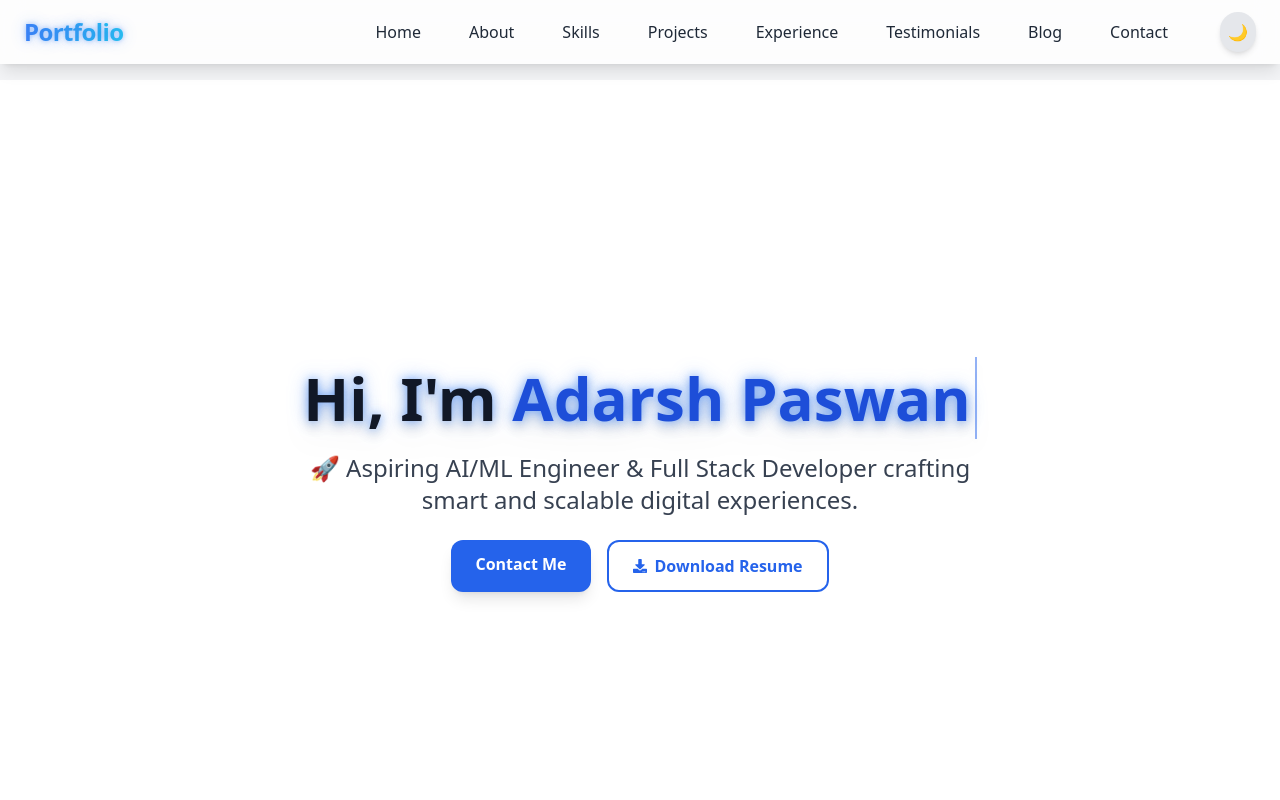
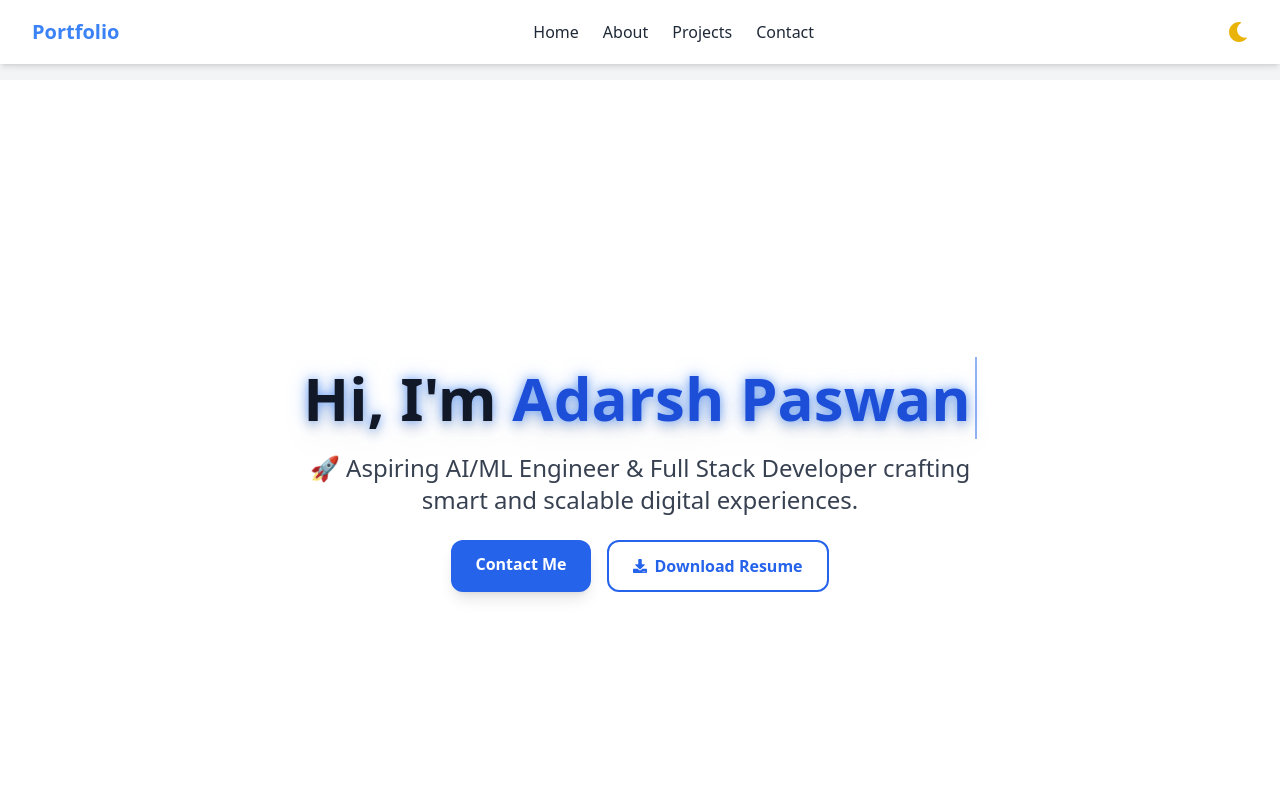
Before and after one commit to Adarsh130/Portfolio, a React (Vite) app: page / in a window 1280 px wide. Shown: the top 800 px of the page. Built offline with nearby package versions, Linux system fonts and the light colour scheme.

Commit message:
Update Navbar.jsx

```diff
--- a/src/components/Navbar.jsx
+++ b/src/components/Navbar.jsx
@@ -1,114 +1,68 @@
-import React, { useState, useEffect } from 'react';
-import { motion } from 'framer-motion';
+import React, { useState } from 'react';
+import { FaSun, FaMoon, FaBars, FaTimes } from 'react-icons/fa';
 
 const Navbar = () => {
   const [darkMode, setDarkMode] = useState(false);
-  const [menuOpen, setMenuOpen] = useState(false);
+  const [isOpen, setIsOpen] = useState(false);
 
-  useEffect(() => {
-    const root = document.documentElement;
-    darkMode ? root.classList.add('dark') : root.classList.remove('dark');
-  }, [darkMode]);
+  const toggleDarkMode = () => {
+    setDarkMode(!darkMode);
+    document.documentElement.classList.toggle('dark');
+  };
 
-  const navItems = [
-    'home',
-    'about',
-    'skills',
-    'projects',
-    'experience',
-    'testimonials',
-    'blog',
-    'contact',
-  ];
-
-  const handleNavClick = () => {
-    setMenuOpen(false);
+  const toggleMenu = () => {
+    setIsOpen(!isOpen);
   };
 
   return (
-    <motion.nav
-      initial={{ y: -80, opacity: 0 }}
-      animate={{ y: 0, opacity: 1 }}
-      transition={{ duration: 0.6, ease: 'easeOut' }}
-      className="fixed w-full top-0 left-0 bg-white dark:bg-zinc-900 bg-opacity-80 dark:bg-opacity-90 backdrop-blur-md shadow-lg z-50 transition-all duration-500"
-    >
-      <div className="max-w-7xl mx-auto px-6 py-3 flex justify-between items-center">
+    <nav className="fixed top-0 left-0 w-full z-50 bg-white dark:bg-gray-900 shadow-md">
+      <div className="max-w-7xl mx-auto px-4 sm:px-6 lg:px-8 h-16 flex justify-between items-center">
         {/* Logo */}
-        <h1 className="font-extrabold text-2xl text-blue-600 dark:text-blue-400 tracking-tight glow">
-          <span className="text-transparent bg-clip-text bg-gradient-to-r from-blue-500 to-cyan-400">
-            Portfolio
-          </span>
-        </h1>
+        <h1 className="text-xl font-bold text-blue-500">Portfolio</h1>
 
-        {/* Desktop Nav */}
-        <ul className="hidden md:flex gap-6 items-center">
-          {navItems.map((item) => (
-            <li key={item} className="group relative">
-              <a
-                href={`#${item}`}
-                className="capitalize px-3 py-1 rounded-md text-gray-800 dark:text-gray-200 transition duration-300"
-              >
-                {item}
-                <span className="absolute left-0 bottom-0 w-0 h-0.5 bg-gradient-to-r from-blue-500 to-cyan-400 group-hover:w-full transition-all duration-300 rounded"></span>
-              </a>
-            </li>
-          ))}
-          <li>
-            <button
-              onClick={() => setDarkMode(!darkMode)}
-              className="ml-4 p-2 rounded-full bg-gray-200 dark:bg-zinc-700 hover:bg-blue-100 dark:hover:bg-zinc-600 text-gray-900 dark:text-gray-100 shadow-md transition"
-              aria-label="Toggle dark mode"
-            >
-              {darkMode ? '☀️' : '🌙'}
-            </button>
-          </li>
+        {/* Desktop Menu */}
+        <ul className="hidden md:flex space-x-6 text-gray-800 dark:text-white font-medium">
+          <li><a href="#home" className="hover:text-blue-500">Home</a></li>
+          <li><a href="#about" className="hover:text-blue-500">About</a></li>
+          <li><a href="#projects" className="hover:text-blue-500">Projects</a></li>
+          <li><a href="#contact" className="hover:text-blue-500">Contact</a></li>
         </ul>
 
+        {/* Desktop Dark Mode */}
+        <button
+          onClick={toggleDarkMode}
+          className="hidden md:block text-yellow-500 dark:text-white text-xl"
+        >
+          {darkMode ? <FaSun /> : <FaMoon />}
+        </button>
+
         {/* Mobile Icons */}
-        <div className="flex items-center md:hidden gap-2">
+        <div className="md:hidden flex items-center gap-3">
           <button
-            onClick={() => setDarkMode(!darkMode)}
-            className="p-2 rounded-full bg-gray-200 dark:bg-zinc-700 hover:bg-blue-100 dark:hover:bg-zinc-600 text-gray-900 dark:text-gray-100 shadow-md transition"
-            aria-label="Toggle dark mode"
+            onClick={toggleDarkMode}
+            className="text-yellow-500 dark:text-white text-xl"
           >
-            {darkMode ? '☀️' : '🌙'}
+            {darkMode ? <FaSun /> : <FaMoon />}
           </button>
-
           <button
-            onClick={() => setMenuOpen(!menuOpen)}
-            className="p-2 text-2xl text-gray-700 dark:text-white focus:outline-none"
-            aria-label="Toggle menu"
+            onClick={toggleMenu}
+            className="text-gray-700 dark:text-white text-2xl focus:outline-none"
           >
-            {menuOpen ? '✖' : '☰'}
+            {isOpen ? <FaTimes /> : <FaBars />}
           </button>
         </div>
       </div>
 
-      {/* Mobile Nav Menu */}
-      {menuOpen && (
-        <div className="md:hidden bg-white dark:bg-zinc-900 px-6 py-4 space-y-4 transition-all duration-300">
-          {navItems.map((item) => (
-            <a
-              key={item}
-              href={`#${item}`}
-              onClick={handleNavClick}
-              className="block capitalize text-gray-800 dark:text-gray-200 py-2 border-b border-gray-200 dark:border-zinc-700"
-            >
-              {item}
-            </a>
-          ))}
-        </div>
+      {/* Mobile Menu */}
+      {isOpen && (
+        <ul className="md:hidden bg-white dark:bg-gray-800 px-4 py-4 space-y-4 text-gray-800 dark:text-white font-medium">
+          <li><a href="#home" className="block" onClick={toggleMenu}>Home</a></li>
+          <li><a href="#about" className="block" onClick={toggleMenu}>About</a></li>
+          <li><a href="#projects" className="block" onClick={toggleMenu}>Projects</a></li>
+          <li><a href="#contact" className="block" onClick={toggleMenu}>Contact</a></li>
+        </ul>
       )}
-
-      {/* Glow effect */}
-      <style>
-        {`
-          .glow {
-            text-shadow: 0 0 5px rgba(59,130,246,0.5), 0 0 15px rgba(59,130,246,0.3);
-          }
-        `}
-      </style>
-    </motion.nav>
+    </nav>
   );
 };
 
```
